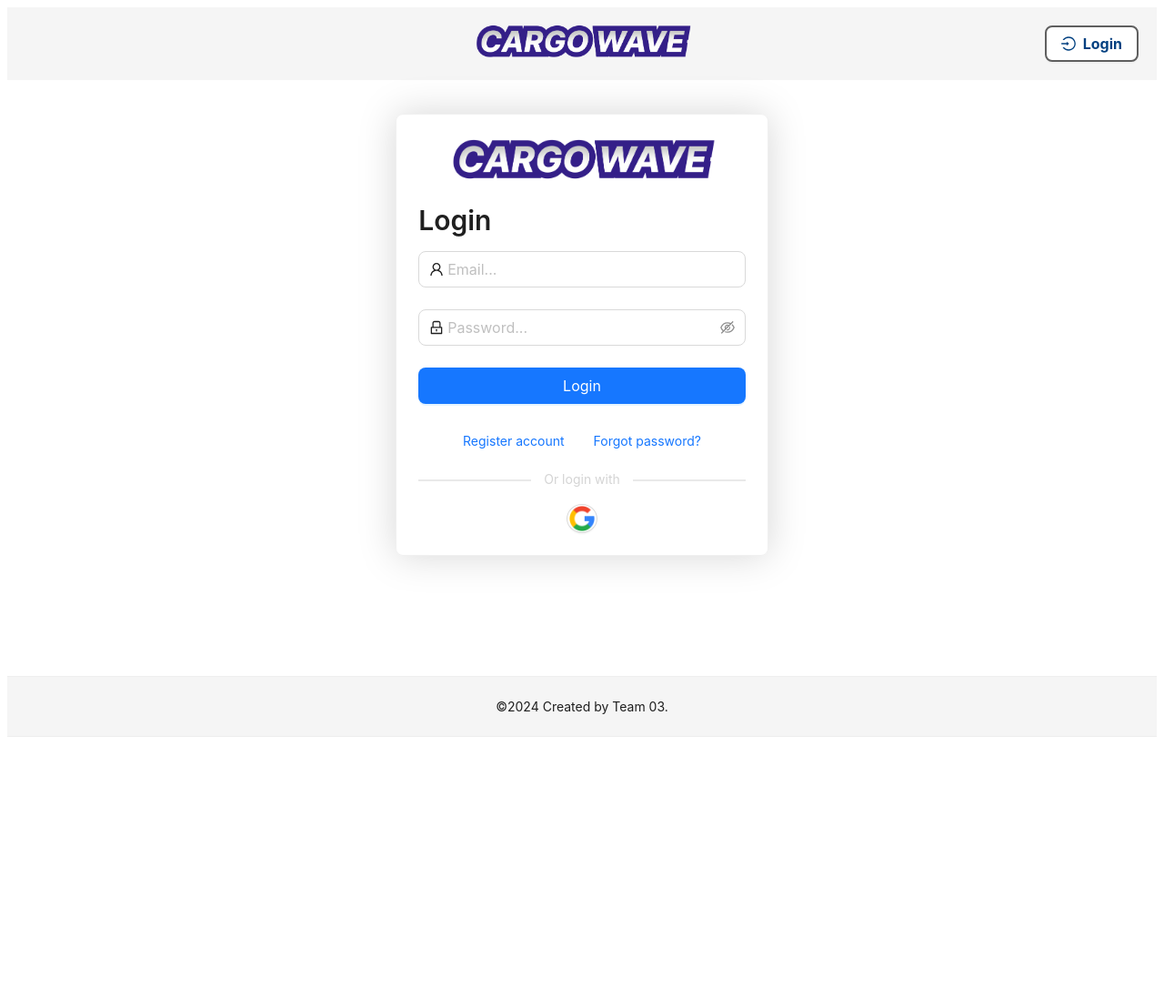
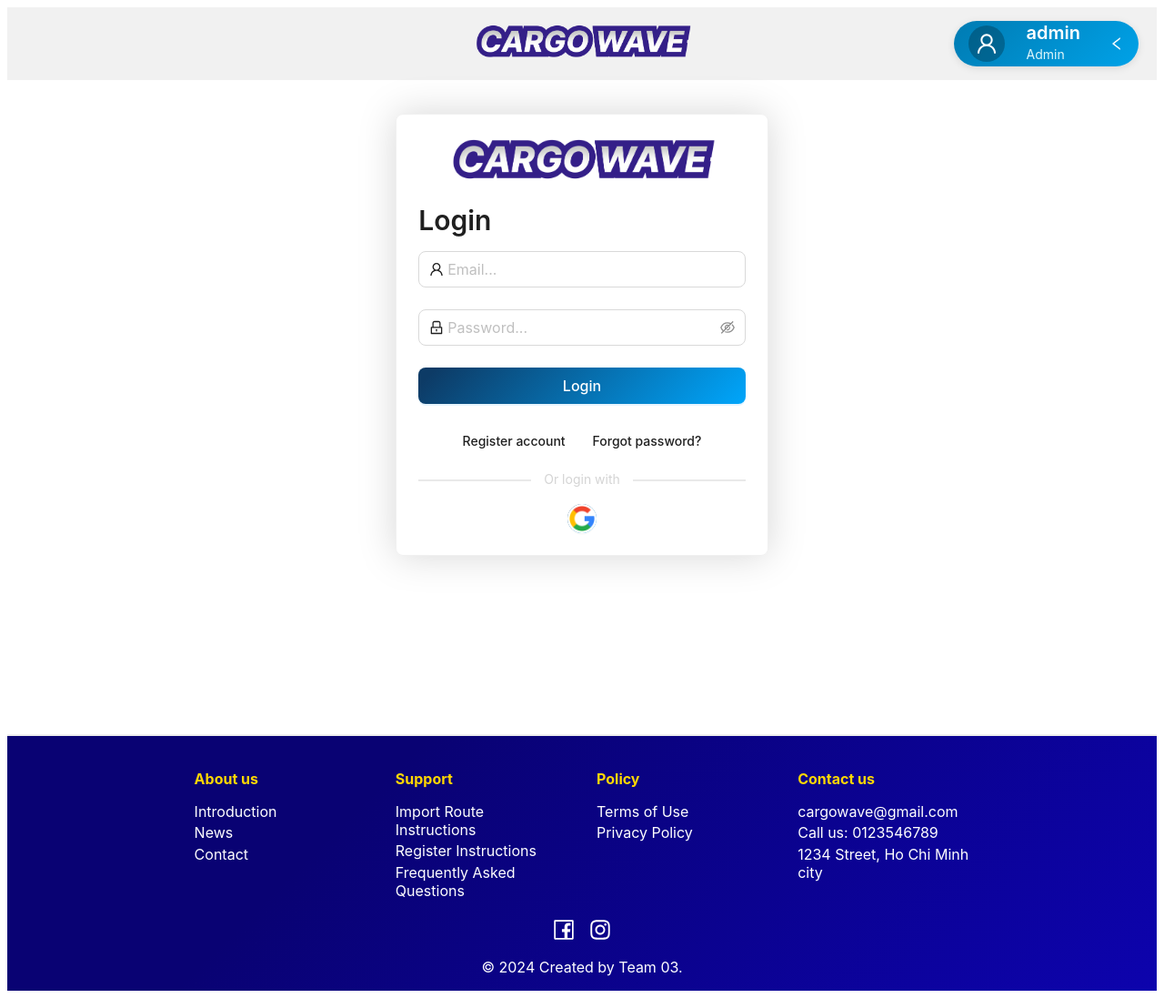
Before and after one commit to HungPham-Coder/Cargo_wave, a Next.js app in the folder frontend/: page /login in a window 1280 px wide. Shown: the whole page at 91% size. Before the commit the page ends 818 px from the top, so only its background shows below. Built offline with nearby package versions, Linux system fonts and the light colour scheme.

Commit message:
Update FE code

```diff
--- a/frontend/app/(auth)/login/page.tsx
+++ b/frontend/app/(auth)/login/page.tsx
@@ -10,7 +10,6 @@
   Row,
   Typography,
 } from "antd";
-// import { Link, useNavigate } from "react-router-dom";
 import styled from "styled-components";
 import { LockOutlined, UserOutlined } from "@ant-design/icons";
 import { useState } from "react";
@@ -52,7 +51,7 @@
     setLoading(false);
     if (success) {
       message.success(`Login successful!`);
-      router.push(routes.root)
+      router.push(routes.root);
     } else {
       message.error("Wrong user name or password. Please try again!.");
     }
@@ -79,57 +78,34 @@
             <Form.Item
               name="email"
               labelAlign="right"
-              rules={[
-                {
-                  required: true,
-                  message: "Please input your email!",
-                },
-              ]}
+              rules={[{ required: true, message: "Please input your email!" }]}
             >
-              <Input
-                prefix={<UserOutlined />}
-                placeholder="Email..."
-                size="large"
-              />
+              <Input prefix={<UserOutlined />} placeholder="Email..." size="large" />
             </Form.Item>
             <Form.Item name="password">
-              <Input.Password
-                prefix={<LockOutlined />}
-                placeholder="Password..."
-                size="large"
-              />
+              <Input.Password prefix={<LockOutlined />} placeholder="Password..." size="large" />
             </Form.Item>
             <Form.Item>
-              <Button
-                // className="w-full btn-primary app-bg-primary font-semibold"
-                type="primary"
-                size="large"
-                htmlType="submit"
-                style={{ width: "100%" }}
-              >
+              <Button type="primary" size="large" htmlType="submit" style={{ width: "100%" }}>
                 Login
               </Button>
             </Form.Item>
             <Row justify="center">
-              <Button type="link">
+              <Button type="link" className="custom-link">
                 <Link href={routes.register}>Register account</Link>
               </Button>
-              <Button type="link">
+              <Button type="link" className="custom-link">
                 <Link href={routes.forgotPassword}>Forgot password?</Link>
               </Button>
             </Row>
             <Row>
-              <Divider
-                plain
-                variant="solid"
-                style={{ borderColor: "#D4D4D4", color: "#D4D4D4" }}
-              >
+              <Divider plain style={{ borderColor: "#D4D4D4", color: "#D4D4D4" }}>
                 Or login with
               </Divider>
             </Row>
             <Row justify="center">
               <Button shape="circle">
-                <Avatar src={<img src="assets/google_logo_icon.png" />} />
+                <Avatar style={{background: "white"}}  src={<img src="assets/google_logo_icon.png" />} />
               </Button>
             </Row>
           </Form>
--- a/frontend/app/globals.css
+++ b/frontend/app/globals.css
@@ -1,33 +1,19 @@
-/* @tailwind base;
-@tailwind components;
-@tailwind utilities;
-
-:root {
-  --foreground-rgb: 0, 0, 0;
-  --background-start-rgb: 214, 219, 220;
-  --background-end-rgb: 255, 255, 255;
+.ant-btn {
+  background: linear-gradient(135deg, #0d3b66 5%, #00a6fb 100%) !important;
+  color: white !important; /* Change text color to white */
+  border: none; /* Remove border */
+  font-weight: 500;
+  font-size: 16;
 }
 
-@media (prefers-color-scheme: dark) {
-  :root {
-    --foreground-rgb: 255, 255, 255;
-    --background-start-rgb: 0, 0, 0;
-    --background-end-rgb: 0, 0, 0;
-  }
+/* Exclude specific buttons */
+.ant-btn.ant-btn-link {
+  background: transparent !important; /* Remove background for link buttons */
+  color: inherit !important; /* Maintain inherited text color */
 }
 
-body {
-  color: rgb(var(--foreground-rgb));
-  background: linear-gradient(
-      to bottom,
-      transparent,
-      rgb(var(--background-end-rgb))
-    )
-    rgb(var(--background-start-rgb));
+/* Exclude Google logo button */
+.ant-btn[shape="circle"] {
+  background: transparent !important; /* Remove background for the circle button */
+  border: none !important; /* Remove border */
 }
-
-@layer utilities {
-  .text-balance {
-    text-wrap: balance;
-  }
-} */
--- a/frontend/app/layout.tsx
+++ b/frontend/app/layout.tsx
@@ -16,7 +16,7 @@
 const contentLayout: React.CSSProperties = {
   borderBottom: "1px solid #eee",
   backgroundColor: "#FFFFFF",
-  minHeight: "82vh",
+  minHeight: "90vh",
 };
 
 export default function RootLayout({
@@ -27,6 +27,8 @@
 
   const pathname = usePathname(); // Get the router instance
   const isLoginPage = pathname === routes.login; // Check if the current route is the login page
+  const isRegisterPage = pathname === routes.register;
+  const isForgotPage = pathname === routes.forgotPassword;
 
   return (
     <html lang="en">
@@ -38,7 +40,7 @@
           <Layout>
             <AppHeader />
             <Layout>
-              {!isLoginPage && <AppSider />}{" "}
+              {!isLoginPage && !isRegisterPage && !isForgotPage && <AppSider />}{" "}
               <Content style={contentLayout}>{children}</Content>
             </Layout>
             <AppFooter />
--- a/frontend/app/profile/page.tsx
+++ b/frontend/app/profile/page.tsx
@@ -1,66 +1,261 @@
-import { UploadOutlined } from "@ant-design/icons";
-import { Button, Form, Input, message, Upload } from "antd";
+"use client";
+
+import {
+  CameraOutlined,
+  HomeOutlined,
+  MailOutlined,
+  PhoneOutlined,
+  UserOutlined,
+} from "@ant-design/icons";
+import {
+  Avatar,
+  Breadcrumb,
+  Button,
+  Card,
+  DatePicker,
+  Form,
+  Input,
+  message,
+  Select,
+  Tag,
+  Typography,
+  Upload,
+} from "antd";
+import { RcFile, UploadChangeParam } from "antd/es/upload";
+import dayjs from "dayjs";
 import { useState } from "react";
+import type { SelectProps } from "antd";
+import { useRouter } from "next/navigation";
+import routes from "@/source/router/routes";
+import Link from "next/link";
+
+const { Title } = Typography;
+
+const roleColors: { [key: string]: string } = {
+  admin: "red",
+  user: "blue",
+  moderator: "green",
+};
+
+// Define tagRender function
+const tagRender: SelectProps["tagRender"] = (props) => {
+  const { label, value, closable, onClose } = props;
+  const onPreventMouseDown = (event: React.MouseEvent<HTMLSpanElement>) => {
+    event.preventDefault();
+    event.stopPropagation();
+  };
+  return (
+    <Tag
+      color={roleColors[value]}
+      onMouseDown={onPreventMouseDown}
+      closable={closable}
+      onClose={onClose}
+      style={{ marginInlineEnd: 4 }}
+    >
+      {label}
+    </Tag>
+  );
+};
 
 const ProfilePage: React.FC = () => {
   const [form] = Form.useForm();
-  const [profilePicture, setProfilePicture] = useState<File | null>(null);
+  const [loading, setLoading] = useState(false);
+  const [imageUrl, setImageUrl] = useState<string | undefined>(undefined);
+  const router = useRouter(); // Get the router instance
 
-  const handleFinish = (values: any) => {
-    // Handle form submission, e.g., send data to an API
-    console.log('Received values:', values);
-    message.success('Profile updated successfully!');
+  const onFinish = (values: any) => {
+    setLoading(true);
+    console.log("Received values: ", values);
+    setTimeout(() => {
+      setLoading(false);
+      message.success("Profile updated successfully!");
+    }, 1000);
   };
 
-  const handleUploadChange = (info: any) => {
-    if (info.file.status === 'done') {
-      message.success(`${info.file.name} file uploaded successfully`);
-    } else if (info.file.status === 'error') {
-      message.error(`${info.file.name} file upload failed.`);
+  const handleUpload = (info: UploadChangeParam) => {
+    if (info.file.status === "done") {
+      // Set the uploaded image as the avatar preview
+      setImageUrl(URL.createObjectURL(info.file.originFileObj as RcFile));
+      message.success(`${info.file.name} file uploaded successfully.`);
     }
-    setProfilePicture(info.file.originFileObj);
   };
 
   return (
-    <div style={{ maxWidth: '600px', margin: 'auto', padding: '20px' }}>
-      <h1>Manage Profile</h1>
+    <div>
+      <Breadcrumb style={{ margin: "16px 16px" }}>
+        <Breadcrumb.Item>
+          <Link href={routes.root}>
+            <HomeOutlined /> Home
+          </Link>
+        </Breadcrumb.Item>
+        <Breadcrumb.Item>
+          <Link href={routes.profile}>Profile</Link>
+        </Breadcrumb.Item>
+        {/* <Breadcrumb.Item>{id}</Breadcrumb.Item> */}
+      </Breadcrumb>
+      <Title ellipsis level={3} style={{ marginLeft: 16 }}>
+        Profile management
+      </Title>
+      <div
+        style={{
+          display: "flex",
+          flexDirection: "column",
+          alignItems: "center",
+        }}
+      >
+        <Card
+          style={{
+            width: "40%",
+            padding: "20px",
+            border: "4px solid #F1F1F1",
+            borderRadius: "8px",
+            marginBottom: "20px",
+          }}
+        >
+          <div
+            style={{
+              display: "flex",
+              justifyContent: "center",
+              marginBottom: "20px",
+              position: "relative",
+            }}
+          >
+            <Avatar size={100} src={imageUrl} icon={<UserOutlined />} />
+
+            {/* Camera icon in bottom-right of the avatar */}
+            <Upload
+              name="avatar"
+              showUploadList={false}
+              action="/upload" // Simulated upload URL
+              onChange={handleUpload}
+            >
+              <div
+                style={{
+                  position: "absolute",
+                  bottom: -10, // Adjust for positioning below avatar
+                  right: "41%", // Adjust for positioning to the right of avatar
+                  backgroundColor: "#fff",
+                  borderRadius: "50%",
+                  padding: "4px",
+                  border: "1px solid #ddd",
+                  cursor: "pointer",
+                  display: "flex",
+                  justifyContent: "center",
+                  alignItems: "center",
+                }}
+              >
+                <CameraOutlined style={{ fontSize: 20 }} />
+              </div>
+            </Upload>
+          </div>
+
           <Form
             form={form}
             layout="vertical"
-        onFinish={handleFinish}
+            onFinish={onFinish}
+            initialValues={{
+              name: "John Doe",
+              email: "johndoe@example.com",
+              phone: "123-456-7890",
+              dob: dayjs("1990-01-01"),
+              gender: "male",
+              roles: ["user"],
+            }}
           >
             <Form.Item
               label="Name"
               name="name"
-          rules={[{ required: true, message: 'Please input your name!' }]}
+              rules={[{ required: true, message: "Please input your name!" }]}
             >
-          <Input placeholder="Enter your name" />
+              <Input prefix={<UserOutlined />} placeholder="Name" />
             </Form.Item>
 
             <Form.Item
               label="Email"
               name="email"
-          rules={[{ required: true, type: 'email', message: 'Please input a valid email!' }]}
+              rules={[
+                {
+                  required: true,
+                  message: "Please input your email!",
+                  type: "email",
+                },
+              ]}
             >
-          <Input placeholder="Enter your email" />
+              <Input prefix={<MailOutlined />} placeholder="Email" />
             </Form.Item>
 
-        <Form.Item label="Profile Picture">
-          <Upload
-            accept=".jpg,.jpeg,.png"
-            showUploadList={false}
-            onChange={handleUploadChange}
+            <Form.Item
+              label="Phone Number"
+              name="phone"
+              rules={[
+                { required: true, message: "Please input your phone number!" },
+              ]}
             >
-            <Button icon={<UploadOutlined />}>Upload Profile Picture</Button>
-          </Upload>
+              <Input prefix={<PhoneOutlined />} placeholder="Phone Number" />
+            </Form.Item>
+
+            <Form.Item
+              label="Date of Birth"
+              name="dob"
+              rules={[
+                {
+                  required: true,
+                  message: "Please select your date of birth!",
+                },
+              ]}
+            >
+              <DatePicker style={{ width: "100%" }} />
+            </Form.Item>
+
+            <Form.Item
+              label="Gender"
+              name="gender"
+              rules={[
+                { required: true, message: "Please select your gender!" },
+              ]}
+            >
+              <Select placeholder="Select Gender">
+                <Select.Option value="male">Male</Select.Option>
+                <Select.Option value="female">Female</Select.Option>
+                <Select.Option value="other">Other</Select.Option>
+              </Select>
+            </Form.Item>
+
+            <Form.Item
+              label="Roles"
+              name="roles"
+              rules={[
+                { required: true, message: "Please select at least one role!" },
+              ]}
+            >
+              <Select
+                mode="multiple"
+                tagRender={tagRender}
+                placeholder="Select Roles"
+                style={{ width: "100%" }}
+              >
+                <Select.Option value="admin">Admin</Select.Option>
+                <Select.Option value="user">User</Select.Option>
+                <Select.Option value="moderator">Moderator</Select.Option>
+              </Select>
             </Form.Item>
 
             <Form.Item>
-          <Button type="primary" htmlType="submit">
+              <Button
+                htmlType="submit"
+                block
+                loading={loading}
+                style={{
+                  padding: "20px 20px",
+                  fontSize: "16px",
+                }}
+              >
                 Update Profile
               </Button>
             </Form.Item>
           </Form>
+        </Card>
+      </div>
     </div>
   );
 };
--- a/frontend/app/routes/page.tsx
+++ b/frontend/app/routes/page.tsx
@@ -50,7 +50,7 @@
         paddingLeft: "2%",
         paddingRight: "2%",
         background: "linear-gradient(135deg, #A0EACD, #82D3F5)", // Sea-like background gradient
-        minHeight: "82vh",
+        minHeight: "90vh",
       }}
     >
       <Row justify="space-between">
--- a/frontend/source/components/baseTable.tsx
+++ b/frontend/source/components/baseTable.tsx
@@ -114,7 +114,7 @@
             <Input.Search
               placeholder={placeholder ?? "Search..."}
               onSearch={onSearch}
-              style={{ width: width || 200 }}
+              style={{ width: width || 200}}
             />
           </Col>
         )}
--- a/frontend/source/layouts/footer.tsx
+++ b/frontend/source/layouts/footer.tsx
@@ -1,16 +1,104 @@
-import { Footer } from "antd/es/layout/layout";
+import React from "react";
+import styled from "styled-components";
+import { Layout } from "antd";
+import { FacebookOutlined, TwitterOutlined, InstagramOutlined } from "@ant-design/icons";
 
-const footerStyle: React.CSSProperties = {
-  textAlign: "center",
-  borderBottom: "1px solid #eee",
-  backgroundColor: "#F5F5F5",
-};
+const { Footer } = Layout;
+
+const FooterContainer = styled(Footer)`
+  background: linear-gradient(135deg, #090273 30%, #0D03AD 100%); /* Sea-themed gradient */
+  color: white; /* Text color */
+  padding: 1rem 0; /* Vertical padding for more space */
+  text-align: left;
+  border-top: 1px solid #eee; /* Top border for separation */
+  font-size: 16px;
+`;
+
+const FooterContent = styled.div`
+  display: flex;
+  justify-content: center; /* Center the entire content */
+  flex-wrap: wrap; /* Allow wrapping of sections */
+  margin: 0 auto; /* Center the footer content */
+  margin-bottom: 1rem; /* Space below the sections */
+  width: 70%
+`;
+
+const FooterSection = styled.div`
+  flex: 1; /* Each section takes equal width */
+  margin: 0 1rem; /* Margin between sections */
+
+  h4 {
+    color: #ffd700; /* Gold color for section titles */
+    margin-bottom: 1rem; /* Space below section title */
+  }
+
+  p, a {
+    color: white; /* Text color */
+    margin: 0.2rem 0; /* Space between items */
+    text-decoration: none; /* Remove underline */
+  }
+
+  a:hover {
+    color: #ffd700; /* Change color on hover */
+  }
+`;
+
+const SocialLinks = styled.div`
+  display: flex;
+  justify-content: center;
+  gap: 1rem; /* Space between icons */
+
+  a {
+    color: white; /* Icon color */
+    font-size: 24px; /* Icon size */
+    transition: color 0.3s ease; /* Smooth color transition on hover */
+  }
+
+  a:hover {
+    color: #ffd700; /* Change color on hover */
+  }
+`;
 
 const AppFooter: React.FC = () => {
   return (
-    <Footer style={footerStyle}>
-      &copy;{new Date().getFullYear()} Created by Team 03.
-    </Footer>
+    <FooterContainer>
+      <FooterContent>
+        <FooterSection>
+          <h4>About us</h4>
+          <p>Introduction</p>
+          <p>News</p>
+          <p>Contact</p>
+        </FooterSection>
+        <FooterSection>
+          <h4>Support</h4>
+          <p>Import Route Instructions</p>
+          <p>Register Instructions</p>
+          <p>Frequently Asked Questions</p>
+        </FooterSection>
+        <FooterSection>
+          <h4>Policy</h4>
+          <p>Terms of Use</p>
+          <p>Privacy Policy</p>
+        </FooterSection>
+        <FooterSection>
+          <h4>Contact us</h4>
+          <p>cargowave@gmail.com</p>
+          <p>Call us: 0123546789</p>
+          <p>1234 Street, Ho Chi Minh city</p>
+        </FooterSection>
+      </FooterContent>
+      <SocialLinks>
+        <a href="https://facebook.com" target="_blank" rel="noopener noreferrer">
+          <FacebookOutlined />
+        </a>
+        <a href="https://instagram.com" target="_blank" rel="noopener noreferrer">
+          <InstagramOutlined />
+        </a>
+      </SocialLinks>
+      <div style={{ textAlign: "center", marginTop: "1rem" }}>
+        &copy; {new Date().getFullYear()} Created by Team 03.
+      </div>
+    </FooterContainer>
   );
 };
 
--- a/frontend/source/layouts/header.tsx
+++ b/frontend/source/layouts/header.tsx
@@ -21,7 +21,7 @@
           display: "flex",
           alignItems: "center",
           justifyContent: "space-between",
-          backgroundColor: "#F5F5F5", // Navy blue, representing shipping theme
+          backgroundColor: "#F1F1F1", // Navy blue, representing shipping theme
           padding: "0 20px",
           height: "80px", // Set header height to ensure proper centering
         }}
@@ -46,7 +46,7 @@
 
         {/* Navigation and Authentication Section */}
         <div style={{ display: "flex", justifyContent: "flex-end", flex: 1 }}>
-          {isAuthenticated ? (
+          {!isAuthenticated ? (
             <ProfileBar /> // Render ProfileBar when authenticated
           ) : (
             <Button
--- a/frontend/source/layouts/profile.tsx
+++ b/frontend/source/layouts/profile.tsx
@@ -1,4 +1,4 @@
-import React, { useEffect, useState } from "react";
+import React, { useState } from "react";
 import {
   DownOutlined,
   LeftOutlined,
@@ -6,13 +6,46 @@
   UserOutlined,
 } from "@ant-design/icons";
 import styled from "styled-components";
-import { Avatar, Dropdown, Space } from "antd";
+import { Avatar, Dropdown } from "antd";
 import Link from "next/link";
 import routes from "../router/routes";
-import { useAuth } from "../mocks/auth";
 
 const Container = styled.div`
-  color: white;
+  display: flex;
+  align-items: center;
+  padding: 0.5rem 1rem; /* Increased padding for a more spacious feel */
+  border-radius: 200px; /* Rounded corners */
+  color: white; /* White text for better contrast */
+  transition: background 0.3s ease, box-shadow 0.3s ease; /* Smooth transitions */
+  background: linear-gradient(135deg, #007bb2 0%, #00a2e8 100%); /* Sea-themed gradient */
+  box-shadow: 0 2px 8px rgba(0, 0, 0, 0.1); /* Subtle shadow effect */
+
+  &:hover {
+    background: linear-gradient(135deg, #090273 30%, #0D03AD 100%); /* Darker gradient on hover */
+    box-shadow: 0 4px 16px rgba(0, 0, 0, 0.2); /* Enhanced shadow on hover */
+  }
+`;
+
+const UserName = styled.span`
+  color: white; /* White text for better visibility */
+  font-size: 20px;
+  font-weight: 600;
+  transition: color 0.3s ease;
+`;
+
+const RoleName = styled.span`
+  color: #e0f7fa; /* Light cyan for role name */
+  font-size: 14px;
+  font-weight: 400;
+  margin-top: -2.5rem;
+`;
+
+const UserInfo = styled.div`
+  display: flex;
+  flex-direction: column; /* Stack items vertically */
+  margin-left: 1.5rem;
+  margin-right: 1.5rem;
+
 `;
 
 const ProfileBar: React.FC = () => {
@@ -35,55 +68,45 @@
     {
       key: "PROFILE",
       label: <Link href={routes.profile}>Profile</Link>,
-      // label: <span>Profile</span>,
-      icon: <UserOutlined />,
+      icon: <UserOutlined style={{ color: "white" }} />, // White icon for contrast
     },
     {
       key: "HISTORY",
       label: <Link href={routes.history}>History</Link>,
-      // label: <span>History</span>,
-      icon: <UserOutlined />,
+      icon: <UserOutlined style={{ color: "white" }} />, // White icon for contrast
     },
     {
       key: "LOGOUT",
-      label: <span>Logout</span>,
-      icon: <LogoutOutlined />,
+      label: <span onClick={handleLogout}>Logout</span>,
+      icon: <LogoutOutlined style={{ color: "red" }} />, // Red icon for logout
       danger: true,
-      onClick: handleLogout,
     },
   ];
 
+  const userRole = "Admin"; // Replace with actual user role from your auth state
+  const userName = "admin"; // Replace with actual user name from your auth state
+
   return (
-    <Container>
-      <Space size={24} style={{ margin: "0 0.5rem" }}>
-        <Avatar size="default" icon={<UserOutlined />} />
-        {/* <img width={30} height={30} src={user?.image} /> */}
-      </Space>
-      <Dropdown
-        menu={{
-          items,
-        }}
-      >
+    <Container style={{ height: "50px" }}>
+      <Avatar size="large" icon={<UserOutlined />} />
+
+      <Dropdown menu={{ items }} trigger={["hover"]}>
         <span
-          className="text-[#666] font-semibold"
           onMouseEnter={handleMouseEnter}
           onMouseLeave={handleMouseLeave}
+          style={{ display: "flex", alignItems: "center", cursor: "pointer", height: "50px" }}
         >
-          {/* {user?.fullName} */}
-          <span style={{ color: "black", fontSize: 22, marginRight: 5 }}>
-            {/* {user?.name} Show user name from auth */}
-            abc
-          </span>
-
+          <UserInfo>
+            <UserName>{userName}</UserName> {/* Show user name from auth */}
+            <RoleName>{userRole}</RoleName> {/* Show user role here */}
+          </UserInfo>
           {isHovered ? (
             <DownOutlined
-              className="ml-1 top-[0.2rem] bottom-0"
-              style={{ color: "black", cursor: "pointer" }}
+              style={{ color: "white", fontSize: "16px", marginLeft: "8px" }}
             />
           ) : (
             <LeftOutlined
-              className="ml-1 top-[0.2rem] bottom-0"
-              style={{ color: "black", cursor: "pointer" }}
+              style={{ color: "white", fontSize: "16px", marginLeft: "8px" }}
             />
           )}
         </span>
--- a/frontend/source/layouts/sider.tsx
+++ b/frontend/source/layouts/sider.tsx
@@ -26,7 +26,6 @@
   ); /* Deep sea blue to turquoise gradient */
   padding: 20px;
   box-shadow: 0 6px 10px rgba(0, 0, 0, 0.15);
-  min-height: 82vh;
   display: flex;
   flex-direction: column;
   justify-content: space-between; /* Distribute space evenly */
```
Also changed, not shown: frontend/app/permissionManagement/page.tsx (+5 -4 lines), frontend/app/roleManagement/page.tsx (+10 -12 lines). Lines whose indentation alone changed are shown as unchanged.
